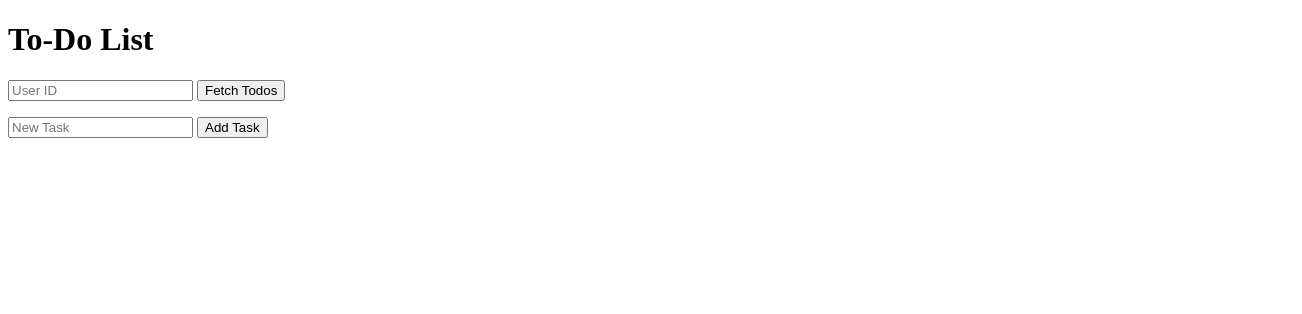
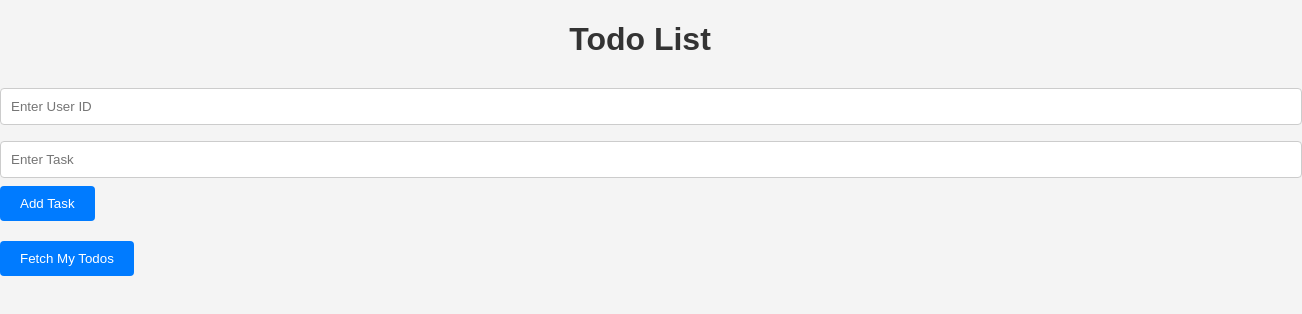
Before and after one commit to HafsaH-Haq/TODO, a plain HTML site: page Frontend/index.html in a window 1280 px wide. Shown: the whole page, 1302 px wide, since content can reach past the window. Drawn offline with Linux system fonts and the light colour scheme.

Commit message:
Update index.html

```diff
--- a/Frontend/index.html
+++ b/Frontend/index.html
@@ -2,25 +2,24 @@
 <html lang="en">
 <head>
   <meta charset="UTF-8">
-    <meta name="viewport" content="width=device-width, initial-scale=1.0">
-    <title>To-Do App & User Auth</title>
-    <link rel="stylesheet" href="styles.css">
+  <title>Todo App</title>
+  <link rel="stylesheet" href="style.css">
 </head>
 <body>
-    <div class="container">
-        <h1>To-Do List</h1>
-        <div id="todo-section">
-            <div style="margin-bottom: 16px;">
-                <input type="text" id="todo-user-id" placeholder="User ID" required>
-                <button id="fetch-todos-btn" type="button">Fetch Todos</button>
-            </div>
+  <h1>Todo List</h1>
+
+  <!-- User Input -->
   <form id="todo-form">
-                <input type="text" id="todo-task" placeholder="New Task" required>
+    <input type="text" id="todo-user-id" placeholder="Enter User ID" required>
+    <input type="text" id="todo-task" placeholder="Enter Task" required>
     <button type="submit">Add Task</button>
   </form>
+
+  <button id="fetch-todos-btn">Fetch My Todos</button>
+
+  <!-- Todo List -->
   <ul id="todo-list"></ul>
-        </div>
-    </div>
+
   <script src="script.js"></script>
 </body>
 </html>
```
Lines whose indentation alone changed are shown as unchanged.
